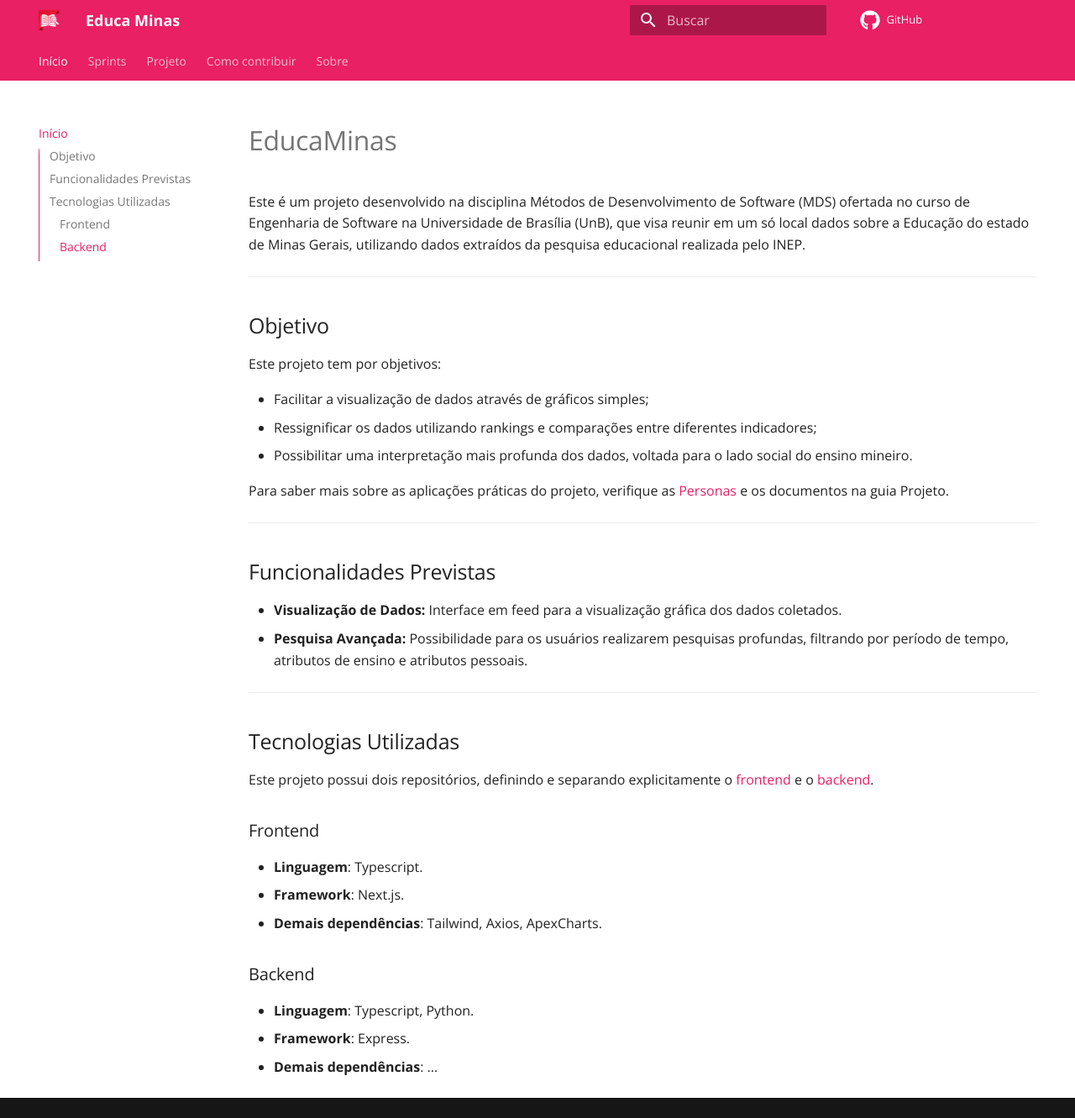
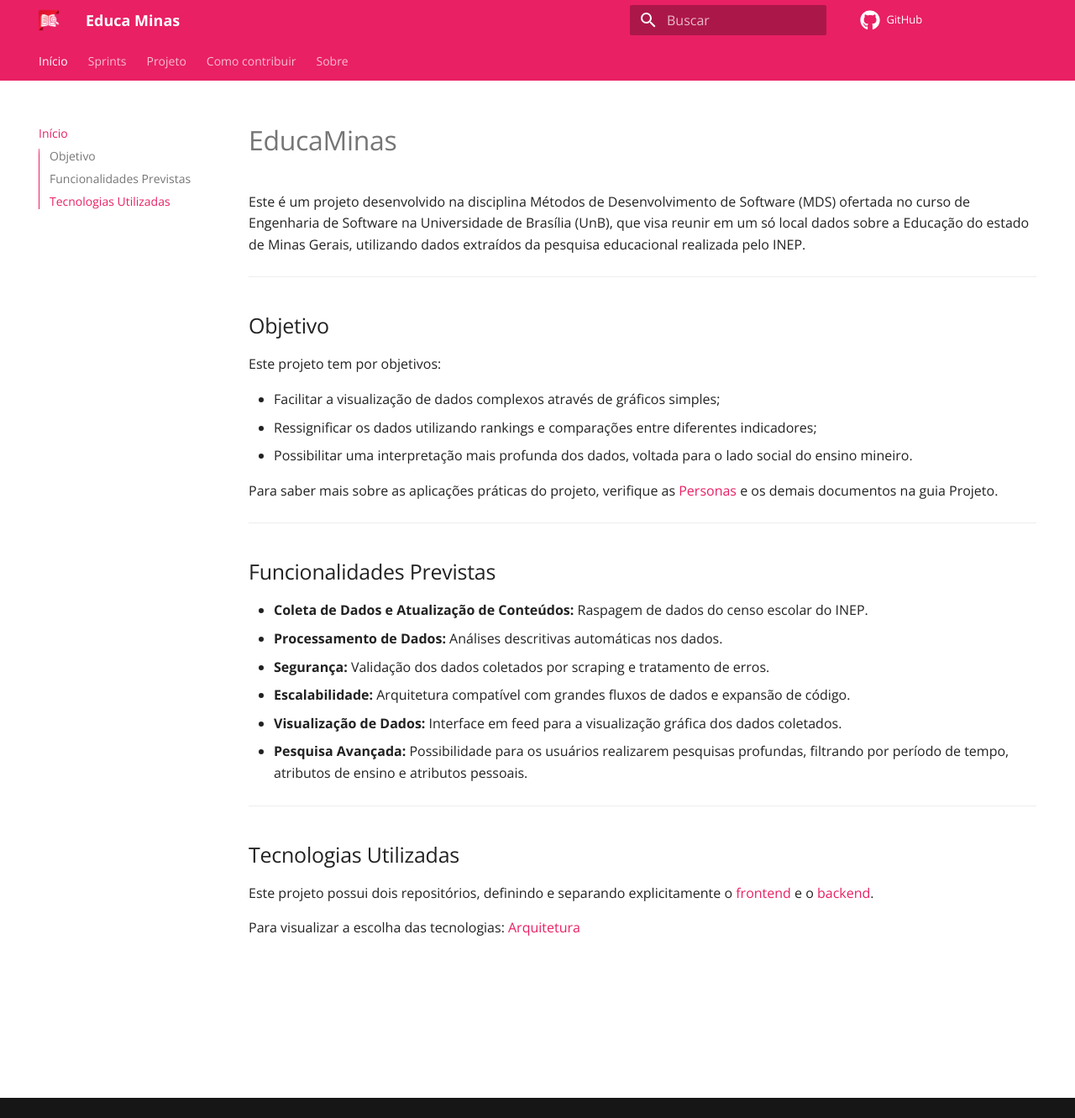
Before and after one commit to unb-mds/2024-1-EducaMinas-frontend, an MkDocs documentation site: the page built from docs/docs/index.md, in a window 1280 px wide and 1331 px high. Shown: the whole window at 84% size. Built offline with MkDocs 1.6.1 and Material for MkDocs 9.7.7, drawn with Linux system fonts in a browser that asks for light colours; comment, search, counter and statistics services are not loaded.

Commit message:
docs(#39): update documents with about, architecture and prototype

```diff
--- a/docs/docs/index.md
+++ b/docs/docs/index.md
@@ -10,16 +10,20 @@ em um só local dados sobre a Educação do estado de Minas Gerais, utilizando d
 
 Este projeto tem por objetivos:
 
-- Facilitar a visualização de dados através de gráficos simples;
+- Facilitar a visualização de dados complexos através de gráficos simples;
 - Ressignificar os dados utilizando rankings e comparações entre diferentes indicadores;
 - Possibilitar uma interpretação mais profunda dos dados, voltada para o lado social do ensino mineiro.
 
-Para saber mais sobre as aplicações práticas do projeto, verifique as [Personas](project/personas.md) e os documentos na guia Projeto.
+Para saber mais sobre as aplicações práticas do projeto, verifique as [Personas](project/personas.md) e os demais documentos na guia Projeto.
 
 ---
 
 ## Funcionalidades Previstas
 
+- **Coleta de Dados e Atualização de Conteúdos:** Raspagem de dados do censo escolar do INEP.
+- **Processamento de Dados:** Análises descritivas automáticas nos dados.
+- **Segurança:**  Validação dos dados coletados por scraping e tratamento de erros.
+- **Escalabilidade:** Arquitetura compatível com grandes fluxos de dados e expansão de código.
 - **Visualização de Dados:** Interface em feed para a visualização gráfica dos dados coletados.
 - **Pesquisa Avançada:** Possibilidade para os usuários realizarem pesquisas profundas, filtrando por período de tempo, atributos de ensino e atributos pessoais.
 
@@ -29,14 +33,4 @@ Para saber mais sobre as aplicações práticas do projeto, verifique as [Person
 
 Este projeto possui dois repositórios, definindo e separando explicitamente o [frontend](https://github.com/unb-mds/2024-1-EducaMinas-frontend) e o [backend](https://github.com/unb-mds/2024-1-EducaMinas-backend).
 
-### Frontend
-
-- **Linguagem**: Typescript.
-- **Framework**: Next.js.
-- **Demais dependências**: Tailwind, Axios, ApexCharts.
-
-### Backend
-
-- **Linguagem**: Typescript, Python.
-- **Framework**: Express.
-- **Demais dependências**: ...
+Para visualizar a escolha das tecnologias: [Arquitetura](../docs/project/arquitetura.md)
--- a/docs/mkdocs.yml
+++ b/docs/mkdocs.yml
@@ -17,6 +17,7 @@ nav:
     - Requisitos: project/requirements.md
     - EAP: project/eap.md
     - Arquitetura: project/arquitetura.md
+    - Protótipo: project/prototipo.md
 
 
   - Como contribuir:
```
Also changed, not shown: docs/docs/about.md (+26 -1 lines), docs/docs/project/arquitetura.md (+115 -0 lines), docs/docs/project/prototipo.md (added, +31 -0 lines), docs/docs/project/storymap.md (+1 -1 lines), docs/docs/assets/about.png (added), docs/docs/assets/home.png, docs/docs/assets/pesquisa.png (deleted), docs/docs/assets/search1.png (added), docs/docs/assets/search2.png (added), docs/docs/assets/sobre.png (deleted), docs/docs/assets/storymap.jpg (deleted).
